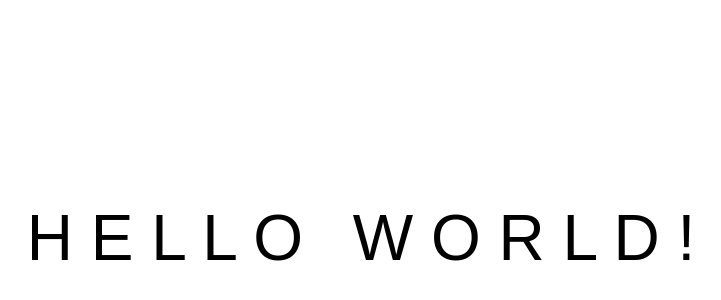
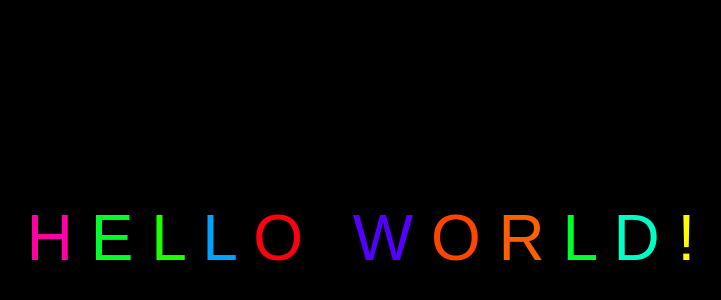
Before and after one commit to anied/D3_Tutorials_And_Experimentation, a website: page src/hello_world/index.html in a window 1280 px wide. Shown: the part 162-462 px from the top of the page, without its empty margins (279-1000 px from the left). Drawn offline with nearby package versions, Linux system fonts and the light colour scheme.

Commit message:
Working POC

```diff
--- a/src/hello_world/index.css
+++ b/src/hello_world/index.css
@@ -57,6 +57,7 @@ table {
 html {
 	font-family: sans-serif;
 	font-size: 16px;
+	background-color: #000;
 }
 
 .big-title-wrapper {
@@ -67,6 +68,7 @@ html {
 	font-size: 4em;
 	display: inline-block;
 	margin-top: calc(50vh - 0.5em);
+	color: #FFF;
 }
 
 .word {
--- a/src/hello_world/index.js
+++ b/src/hello_world/index.js
@@ -0,0 +1,11 @@
+document.addEventListener("DOMContentLoaded", function() {
+
+	var letters = d3.selectAll('.letter');
+
+	setInterval(function () {
+		letters.style('color', function () {
+			return "hsl(" + Math.random() * 360 + ",100%,50%)"; // lifted from D3 welcome page
+		});
+	}, 1000);
+
+});
```
